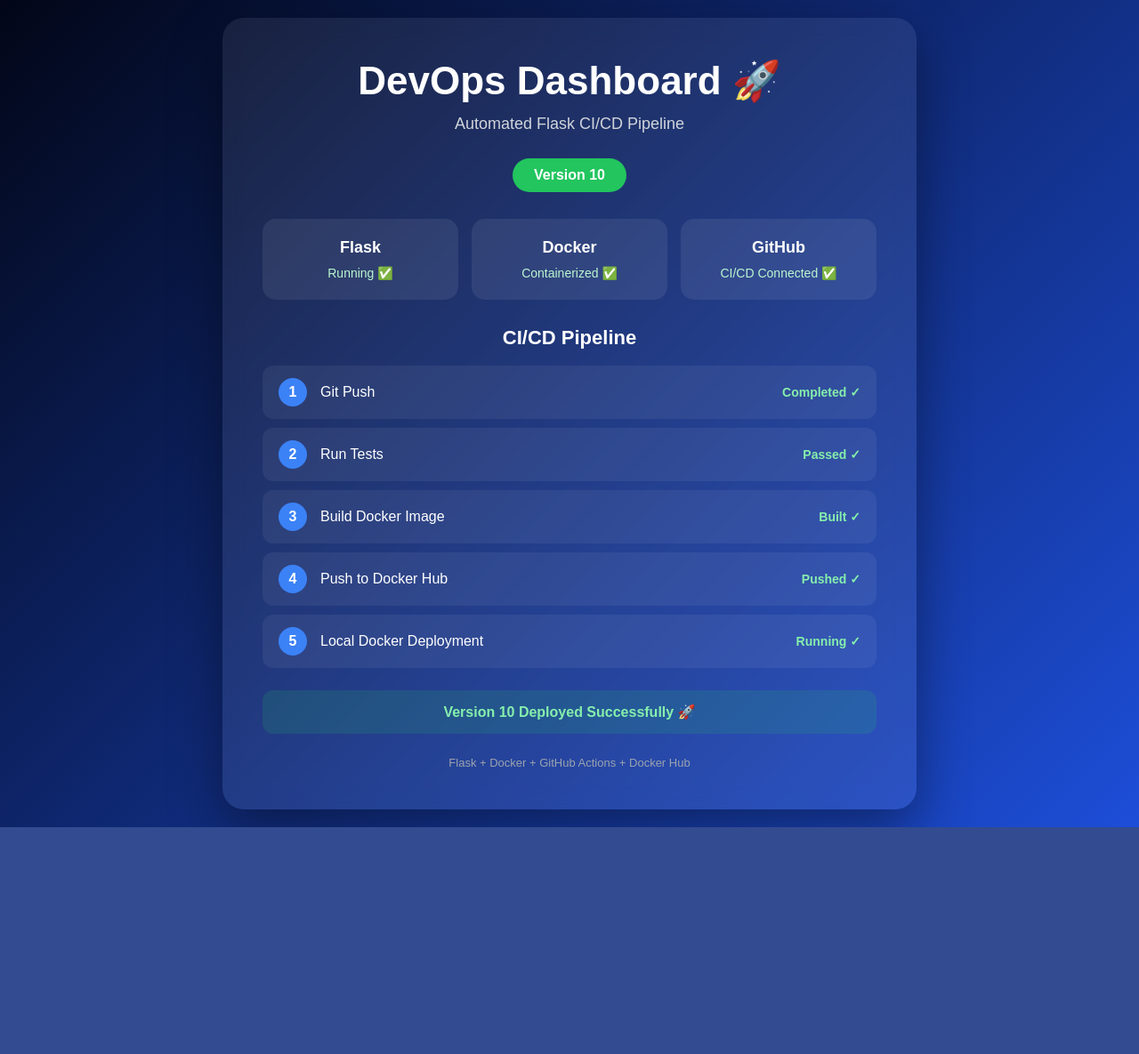
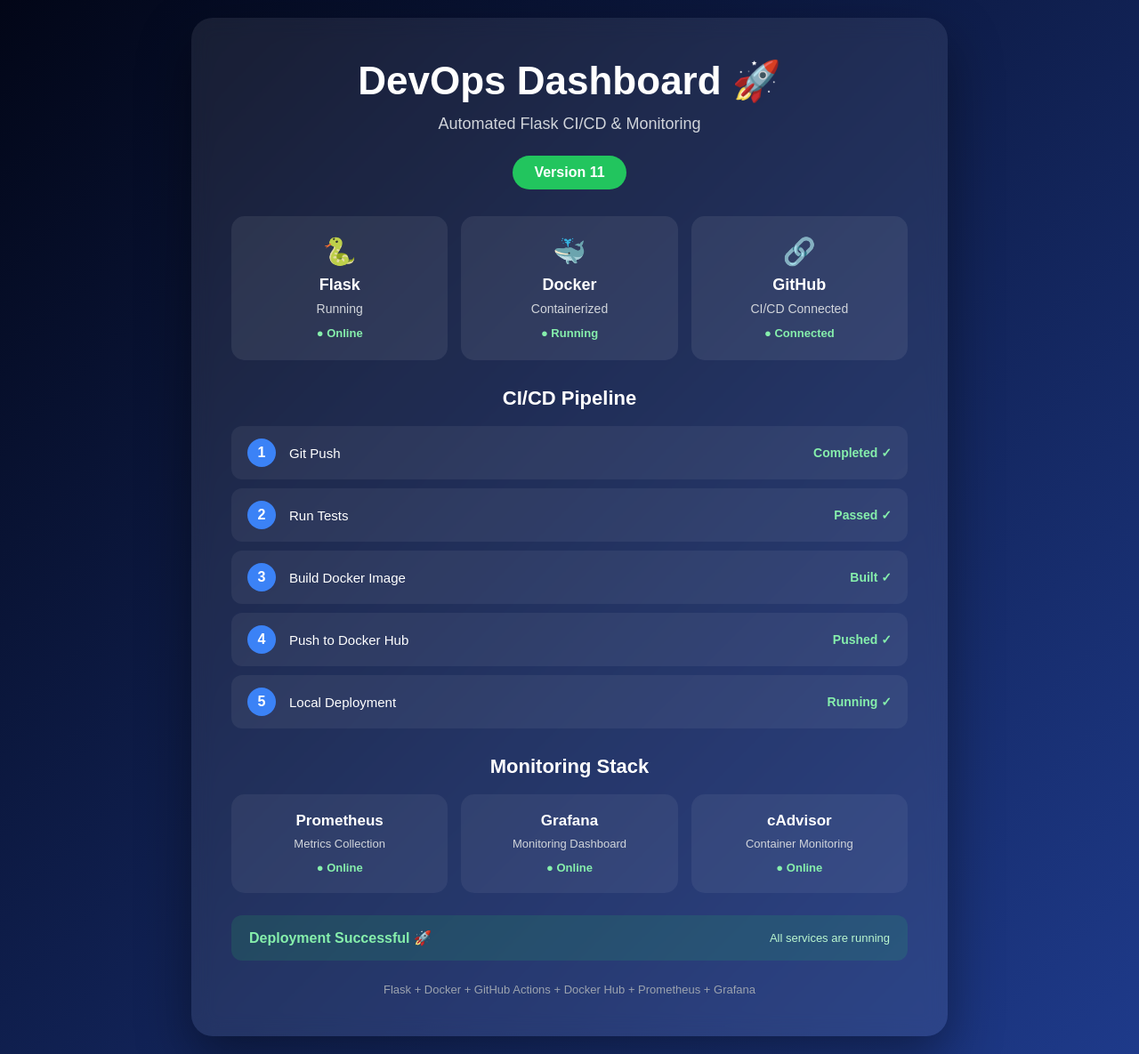
Before and after one commit to waleednemer/flask-app-devops, a Flask app: template templates/index.html in a window 1280 px wide. Shown: the whole page at 89% size. Before the commit the page ends 930 px from the top, so only its background shows below. Run offline with Flask 3, Linux system fonts and the light colour scheme; the template is opened without the code that fills it, so the values that code supplies are empty.

Commit message:
Update DevOps Dashboard to Version 11

```diff
--- a/app.py
+++ b/app.py
@@ -1,11 +1,20 @@
-from flask import Flask, render_template
+from flask import Flask, Response
+from prometheus_client import generate_latest, CONTENT_TYPE_LATEST
 
 app = Flask(__name__)
 
 
 @app.route("/")
 def home():
-    return render_template("index.html")
+    return "Hello DevOps"
+
+
+@app.route("/metrics")
+def metrics():
+    return Response(
+        generate_latest(),
+        mimetype=CONTENT_TYPE_LATEST
+    )
 
 
 if __name__ == "__main__":
--- /dev/null
+++ b/static/css/style.css
@@ -0,0 +1,305 @@
+* {
+    margin: 0;
+    padding: 0;
+    box-sizing: border-box;
+}
+
+body {
+    min-height: 100vh;
+    display: flex;
+    justify-content: center;
+    align-items: center;
+
+    font-family: Arial, sans-serif;
+
+    background:
+        linear-gradient(135deg, #020617, #1e3a8a);
+
+    color: white;
+
+    padding: 20px;
+}
+
+.container {
+    width: 850px;
+    max-width: 100%;
+
+    background: rgba(255, 255, 255, 0.08);
+
+    padding: 45px;
+
+    border-radius: 24px;
+
+    box-shadow:
+        0 25px 60px rgba(0, 0, 0, 0.4);
+
+    backdrop-filter: blur(12px);
+}
+
+
+/* Header */
+
+header {
+    text-align: center;
+}
+
+h1 {
+    font-size: 44px;
+    margin-bottom: 12px;
+}
+
+.subtitle {
+    font-size: 18px;
+    color: #d1d5db;
+    margin-bottom: 25px;
+}
+
+.version {
+    display: inline-block;
+
+    padding: 10px 24px;
+
+    background: #22c55e;
+
+    border-radius: 30px;
+
+    font-weight: bold;
+
+    margin-bottom: 30px;
+}
+
+
+/* Services */
+
+.services {
+    display: grid;
+
+    grid-template-columns:
+        repeat(3, 1fr);
+
+    gap: 15px;
+
+    margin-bottom: 30px;
+}
+
+.service {
+    background:
+        rgba(255, 255, 255, 0.08);
+
+    padding: 22px 10px;
+
+    border-radius: 15px;
+
+    text-align: center;
+}
+
+.icon {
+    font-size: 30px;
+
+    margin-bottom: 10px;
+}
+
+.service h3 {
+    font-size: 18px;
+
+    margin-bottom: 8px;
+}
+
+.service p {
+    font-size: 14px;
+
+    color: #d1d5db;
+
+    margin-bottom: 10px;
+}
+
+.badge {
+    color: #86efac;
+
+    font-size: 13px;
+
+    font-weight: bold;
+}
+
+
+/* Pipeline */
+
+.pipeline {
+    margin-bottom: 30px;
+}
+
+.pipeline h2,
+.monitoring h2 {
+    text-align: center;
+
+    font-size: 22px;
+
+    margin-bottom: 18px;
+}
+
+.step {
+    display: flex;
+
+    align-items: center;
+
+    gap: 15px;
+
+    background:
+        rgba(255, 255, 255, 0.06);
+
+    padding: 14px 18px;
+
+    margin-bottom: 10px;
+
+    border-radius: 12px;
+}
+
+.step-number {
+    width: 32px;
+    height: 32px;
+
+    display: flex;
+
+    justify-content: center;
+    align-items: center;
+
+    background: #3b82f6;
+
+    border-radius: 50%;
+
+    font-weight: bold;
+
+    flex-shrink: 0;
+}
+
+.step-name {
+    font-size: 15px;
+}
+
+.step-status {
+    margin-left: auto;
+
+    color: #86efac;
+
+    font-size: 14px;
+
+    font-weight: bold;
+}
+
+
+/* Monitoring */
+
+.monitoring {
+    margin-bottom: 25px;
+}
+
+.monitor-grid {
+    display: grid;
+
+    grid-template-columns:
+        repeat(3, 1fr);
+
+    gap: 15px;
+}
+
+.monitor {
+    background:
+        rgba(255, 255, 255, 0.06);
+
+    padding: 20px;
+
+    border-radius: 15px;
+
+    text-align: center;
+}
+
+.monitor h3 {
+    font-size: 17px;
+
+    margin-bottom: 8px;
+}
+
+.monitor p {
+    font-size: 13px;
+
+    color: #d1d5db;
+
+    margin-bottom: 10px;
+}
+
+.status-online {
+    color: #86efac;
+
+    font-size: 13px;
+
+    font-weight: bold;
+}
+
+
+/* Deployment */
+
+.deployment-status {
+    display: flex;
+
+    justify-content: space-between;
+
+    align-items: center;
+
+    gap: 15px;
+
+    padding: 16px 20px;
+
+    border-radius: 12px;
+
+    background:
+        rgba(34, 197, 94, 0.15);
+
+    color: #86efac;
+
+    margin-bottom: 25px;
+}
+
+.deployment-status span {
+    font-size: 13px;
+
+    color: #bbf7d0;
+}
+
+
+/* Footer */
+
+footer {
+    text-align: center;
+
+    font-size: 13px;
+
+    color: #9ca3af;
+}
+
+
+/* Responsive */
+
+@media (max-width: 650px) {
+
+    .container {
+        padding: 30px 20px;
+    }
+
+    h1 {
+        font-size: 34px;
+    }
+
+    .services,
+    .monitor-grid {
+        grid-template-columns: 1fr;
+    }
+
+    .deployment-status {
+        flex-direction: column;
+    }
+
+    .step {
+        font-size: 14px;
+    }
+
+}
--- a/templates/index.html
+++ b/templates/index.html
@@ -4,230 +4,137 @@
     <meta charset="UTF-8">
     <meta name="viewport" content="width=device-width, initial-scale=1.0">
 
-    <title>Flask DevOps Dashboard - V10</title>
+    <title>Flask DevOps Dashboard - V11</title>
 
-    <style>
-        * {
-            margin: 0;
-            padding: 0;
-            box-sizing: border-box;
-        }
-
-        body {
-            min-height: 100vh;
-            display: flex;
-            justify-content: center;
-            align-items: center;
-            font-family: Arial, sans-serif;
-            background: linear-gradient(135deg, #020617, #1d4ed8);
-            color: white;
-            padding: 20px;
-        }
-
-        .container {
-            width: 780px;
-            max-width: 100%;
-            text-align: center;
-            background: rgba(255, 255, 255, 0.08);
-            padding: 45px;
-            border-radius: 24px;
-            box-shadow: 0 25px 60px rgba(0, 0, 0, 0.4);
-            backdrop-filter: blur(12px);
-        }
-
-        h1 {
-            font-size: 44px;
-            margin-bottom: 12px;
-        }
-
-        .subtitle {
-            font-size: 18px;
-            color: #d1d5db;
-            margin-bottom: 28px;
-        }
-
-        .version {
-            display: inline-block;
-            padding: 10px 24px;
-            background: #22c55e;
-            border-radius: 30px;
-            font-weight: bold;
-            margin-bottom: 30px;
-        }
-
-        .services {
-            display: grid;
-            grid-template-columns: repeat(3, 1fr);
-            gap: 15px;
-            margin-bottom: 30px;
-        }
-
-        .service {
-            background: rgba(255, 255, 255, 0.08);
-            padding: 22px 10px;
-            border-radius: 15px;
-        }
-
-        .service h3 {
-            font-size: 18px;
-            margin-bottom: 10px;
-        }
-
-        .service p {
-            font-size: 14px;
-            color: #bbf7d0;
-        }
-
-        .pipeline {
-            text-align: left;
-            margin-bottom: 25px;
-        }
-
-        .pipeline h2 {
-            text-align: center;
-            font-size: 22px;
-            margin-bottom: 18px;
-        }
-
-        .step {
-            display: flex;
-            align-items: center;
-            gap: 15px;
-            background: rgba(255, 255, 255, 0.06);
-            padding: 14px 18px;
-            margin-bottom: 10px;
-            border-radius: 12px;
-        }
-
-        .step-number {
-            width: 32px;
-            height: 32px;
-            display: flex;
-            justify-content: center;
-            align-items: center;
-            background: #3b82f6;
-            border-radius: 50%;
-            font-weight: bold;
-            flex-shrink: 0;
-        }
-
-        .step-status {
-            margin-left: auto;
-            color: #86efac;
-            font-size: 14px;
-            font-weight: bold;
-        }
-
-        .status {
-            padding: 15px;
-            border-radius: 12px;
-            background: rgba(34, 197, 94, 0.15);
-            color: #86efac;
-            font-weight: bold;
-        }
-
-        .footer {
-            margin-top: 25px;
-            font-size: 13px;
-            color: #9ca3af;
-        }
-
-        @media (max-width: 600px) {
-            .services {
-                grid-template-columns: 1fr;
-            }
-
-            .container {
-                padding: 30px 20px;
-            }
-
-            h1 {
-                font-size: 34px;
-            }
-
-            .step {
-                font-size: 14px;
-            }
-        }
-    </style>
+    <link rel="stylesheet" href="{{ url_for('static', filename='css/style.css') }}">
 </head>
 
 <body>
 
     <div class="container">
 
+        <header>
             <h1>DevOps Dashboard 🚀</h1>
 
             <p class="subtitle">
-            Automated Flask CI/CD Pipeline
+                Automated Flask CI/CD & Monitoring
             </p>
 
             <div class="version">
-            Version 10
+                Version 11
             </div>
+        </header>
 
-        <div class="services">
+
+        <!-- Services -->
+
+        <section class="services">
 
             <div class="service">
+                <div class="icon">🐍</div>
                 <h3>Flask</h3>
-                <p>Running ✅</p>
+                <p>Running</p>
+                <span class="badge">● Online</span>
             </div>
 
             <div class="service">
+                <div class="icon">🐳</div>
                 <h3>Docker</h3>
-                <p>Containerized ✅</p>
+                <p>Containerized</p>
+                <span class="badge">● Running</span>
             </div>
 
             <div class="service">
+                <div class="icon">🔗</div>
                 <h3>GitHub</h3>
-                <p>CI/CD Connected ✅</p>
+                <p>CI/CD Connected</p>
+                <span class="badge">● Connected</span>
             </div>
 
-        </div>
+        </section>
 
-        <div class="pipeline">
+
+        <!-- CI/CD Pipeline -->
+
+        <section class="pipeline">
 
             <h2>CI/CD Pipeline</h2>
 
             <div class="step">
                 <div class="step-number">1</div>
-                <div>Git Push</div>
+                <div class="step-name">Git Push</div>
                 <div class="step-status">Completed ✓</div>
             </div>
 
             <div class="step">
                 <div class="step-number">2</div>
-                <div>Run Tests</div>
+                <div class="step-name">Run Tests</div>
                 <div class="step-status">Passed ✓</div>
             </div>
 
             <div class="step">
                 <div class="step-number">3</div>
-                <div>Build Docker Image</div>
+                <div class="step-name">Build Docker Image</div>
                 <div class="step-status">Built ✓</div>
             </div>
 
             <div class="step">
                 <div class="step-number">4</div>
-                <div>Push to Docker Hub</div>
+                <div class="step-name">Push to Docker Hub</div>
                 <div class="step-status">Pushed ✓</div>
             </div>
 
             <div class="step">
                 <div class="step-number">5</div>
-                <div>Local Docker Deployment</div>
+                <div class="step-name">Local Deployment</div>
                 <div class="step-status">Running ✓</div>
+            </div>
+
+        </section>
+
+
+        <!-- Monitoring -->
+
+        <section class="monitoring">
+
+            <h2>Monitoring Stack</h2>
+
+            <div class="monitor-grid">
+
+                <div class="monitor">
+                    <h3>Prometheus</h3>
+                    <p>Metrics Collection</p>
+                    <span class="status-online">● Online</span>
+                </div>
+
+                <div class="monitor">
+                    <h3>Grafana</h3>
+                    <p>Monitoring Dashboard</p>
+                    <span class="status-online">● Online</span>
+                </div>
+
+                <div class="monitor">
+                    <h3>cAdvisor</h3>
+                    <p>Container Monitoring</p>
+                    <span class="status-online">● Online</span>
                 </div>
 
             </div>
 
-        <div class="status">
-            Version 10 Deployed Successfully 🚀
+        </section>
+
+
+        <!-- Deployment Status -->
+
+        <div class="deployment-status">
+            <strong>Deployment Successful 🚀</strong>
+            <span>All services are running</span>
         </div>
 
-        <div class="footer">
-            Flask + Docker + GitHub Actions + Docker Hub
-        </div>
+
+        <footer>
+            Flask + Docker + GitHub Actions + Docker Hub + Prometheus + Grafana
+        </footer>
 
     </div>
 
```
Also changed, not shown: docker-compose.yml (+31 -0 lines), prometheus.yml (added, +14 -0 lines). Lines whose indentation alone changed are shown as unchanged.
